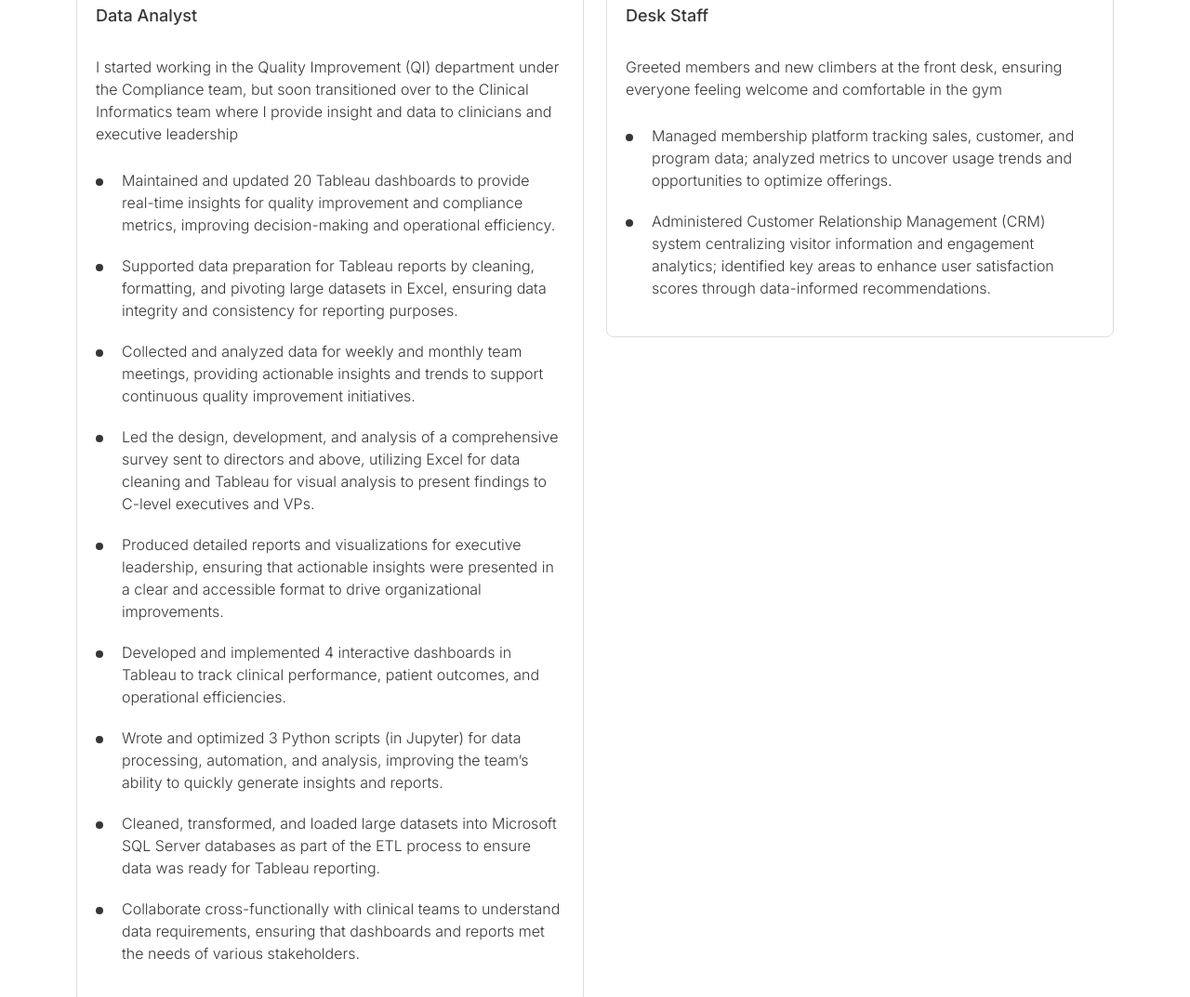
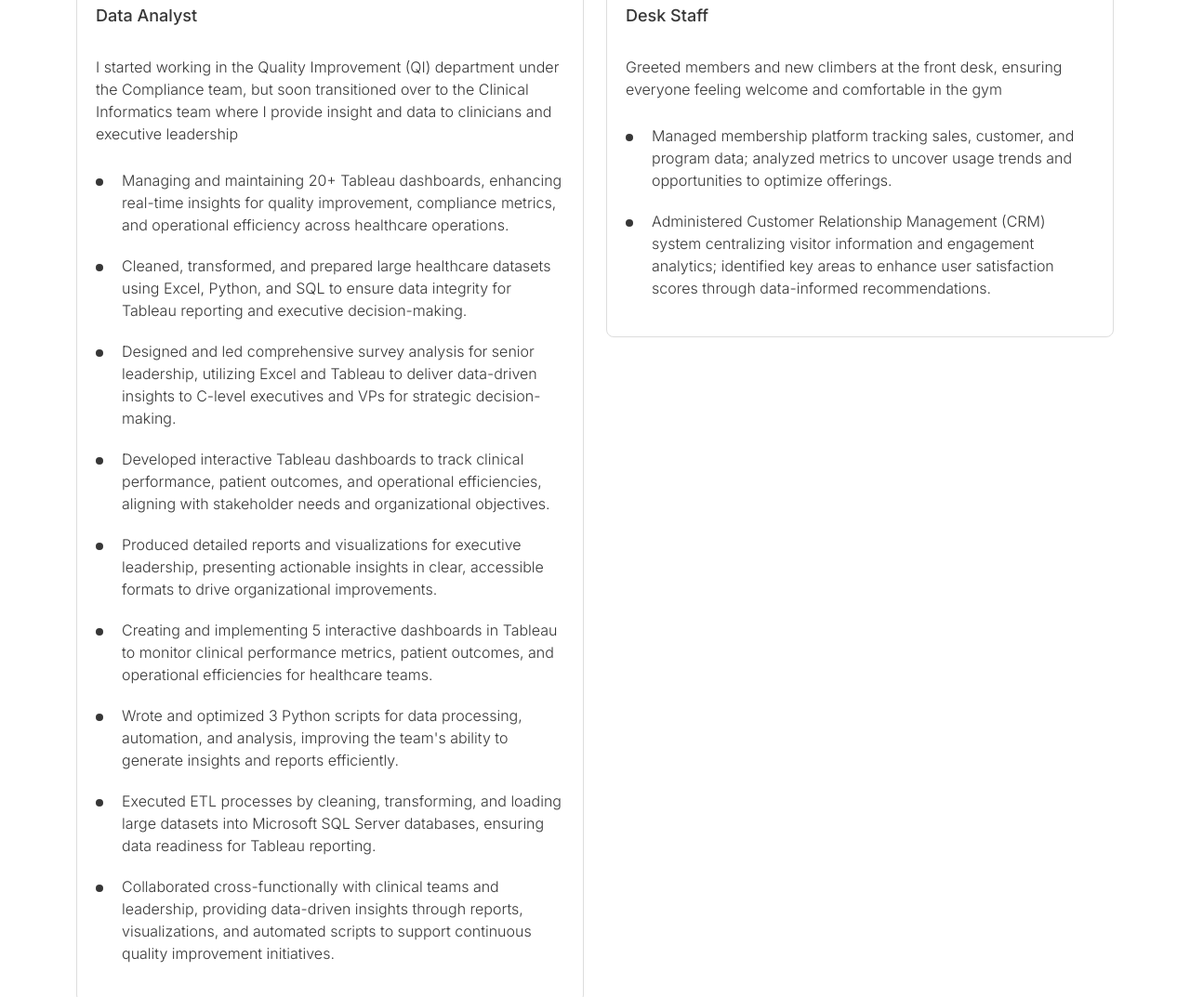
Before and after one commit to tristansilerio/tristansilerio.github.io, a plain HTML site: page index.html in a window 1280 px wide. Shown: the part 2684-3757 px from the top of the page at 93% size. Drawn offline with nearby package versions, Linux system fonts and the light colour scheme.

Commit message:
Updating Bullets

```diff
--- a/index.html
+++ b/index.html
@@ -196,15 +196,23 @@
                   <span class="ds-department">Data Analyst</span>
                   <p> I started working in the Quality Improvement (QI) department under the Compliance team, but soon transitioned over to the Clinical Informatics team where I provide insight and data to clinicians and executive leadership </p>
                   <ul>
-                    <li>Maintained and updated 20 Tableau dashboards to provide real-time insights for quality improvement and compliance metrics, improving decision-making and operational efficiency.</li>
-                    <li>Supported data preparation for Tableau reports by cleaning, formatting, and pivoting large datasets in Excel, ensuring data integrity and consistency for reporting purposes.</li>
-                    <li>Collected and analyzed data for weekly and monthly team meetings, providing actionable insights and trends to support continuous quality improvement initiatives.</li>
-                    <li>Led the design, development, and analysis of a comprehensive survey sent to directors and above, utilizing Excel for data cleaning and Tableau for visual analysis to present findings to C-level executives and VPs.</li>
-                    <li>Produced detailed reports and visualizations for executive leadership, ensuring that actionable insights were presented in a clear and accessible format to drive organizational improvements.</li>
-                    <li>Developed and implemented 4 interactive dashboards in Tableau to track clinical performance, patient outcomes, and operational efficiencies.</li>
-                    <li>Wrote and optimized 3 Python scripts (in Jupyter) for data processing, automation, and analysis, improving the team’s ability to quickly generate insights and reports.</li>
-                    <li>Cleaned, transformed, and loaded large datasets into Microsoft SQL Server databases as part of the ETL process to ensure data was ready for Tableau reporting.</li>
-                    <li>Collaborate cross-functionally with clinical teams to understand data requirements, ensuring that dashboards and reports met the needs of various stakeholders.</li>
+                    <li>Managing and maintaining 20+ Tableau dashboards, enhancing real-time insights for quality improvement, compliance metrics, and operational efficiency across healthcare operations.</li>
+
+                    <li>Cleaned, transformed, and prepared large healthcare datasets using Excel, Python, and SQL to ensure data integrity for Tableau reporting and executive decision-making.</li>
+
+                    <li>Designed and led comprehensive survey analysis for senior leadership, utilizing Excel and Tableau to deliver data-driven insights to C-level executives and VPs for strategic decision-making.</li>
+
+                    <li>Developed interactive Tableau dashboards to track clinical performance, patient outcomes, and operational efficiencies, aligning with stakeholder needs and organizational objectives.</li>
+
+                    <li>Produced detailed reports and visualizations for executive leadership, presenting actionable insights in clear, accessible formats to drive organizational improvements.</li>
+
+                    <li>Creating and implementing 5 interactive dashboards in Tableau to monitor clinical performance metrics, patient outcomes, and operational efficiencies for healthcare teams.</li>
+
+                    <li>Wrote and optimized 3 Python scripts for data processing, automation, and analysis, improving the team's ability to generate insights and reports efficiently.</li>
+
+                    <li>Executed ETL processes by cleaning, transforming, and loading large datasets into Microsoft SQL Server databases, ensuring data readiness for Tableau reporting.</li>
+
+                    <li>Collaborated cross-functionally with clinical teams and leadership, providing data-driven insights through reports, visualizations, and automated scripts to support continuous quality improvement initiatives.</li>
                   </ul>
                 </section>
               </div>
```
